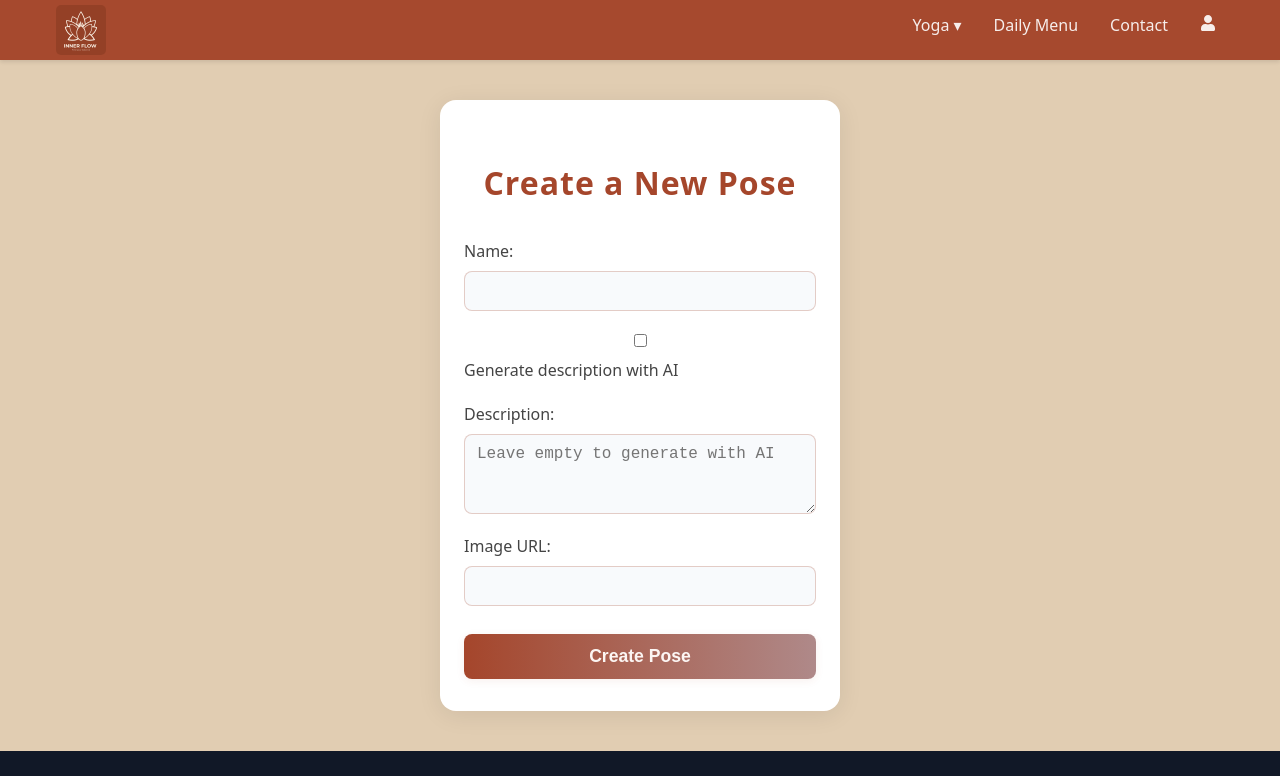
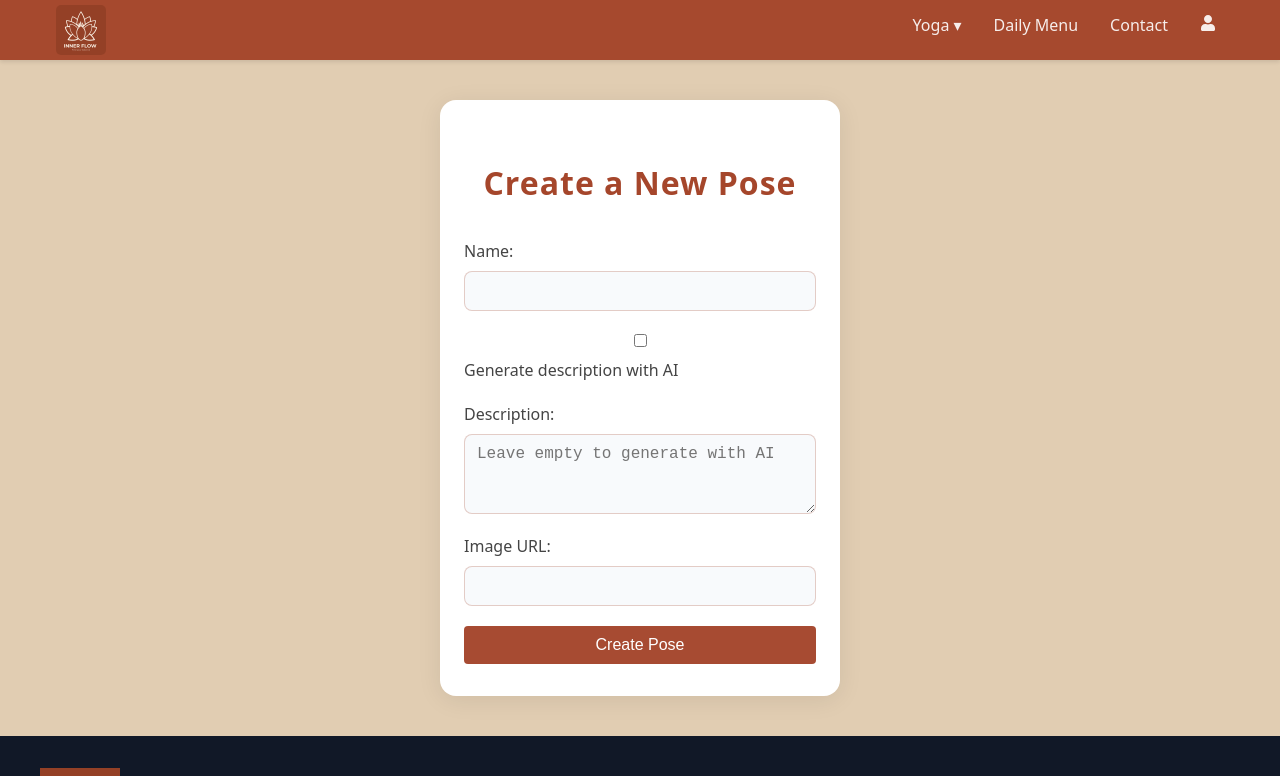
Before and after one commit to IsabelTizon/inner-flow, a React (Vite) app: page /admin/poses/create in a window 1280 px wide. Shown: the top 776 px of the page. Built offline with nearby package versions, Linux system fonts and the light colour scheme.

Commit message:
Refactor pose forms to use Btn component
Replaced standard button elements with the global Btn component in CreatePoseForm and EditPoseForm for consistency in UI. Also made minor code cleanups and added clarifying comments in EditPose and PoseFilter components.

```diff
--- a/src/components/globals/Yoga/PoseFilter.jsx
+++ b/src/components/globals/Yoga/PoseFilter.jsx
@@ -12,7 +12,6 @@ export default function PoseFilter({
 		const value = e.target.value;
 		setSearchTerm(value);
 
-		// Búsqueda en tiempo real (opcional)
 		if (value.trim()) {
 			onFilter(value.trim());
 		} else {
@@ -42,10 +41,8 @@ export default function PoseFilter({
 						isSearching ? styles.searching : ""
 					}`}
 				>
-					{/* Icono de lupa */}
 					<span className={styles.searchIcon}>🔍</span>
 
-					{/* Input de búsqueda */}
 					<input
 						type="text"
 						className={styles.searchInput}
--- a/src/pages/admin/poses/CreatePoseForm.jsx
+++ b/src/pages/admin/poses/CreatePoseForm.jsx
@@ -4,13 +4,16 @@ import { useState } from "react";
 // STYLES
 import styles from "./adminPoseForm.module.css";
 
+// GLOBAL COMPONENTS
+import Btn from "../../../components/globals/Buttons/Btn.jsx";
+
 export default function CreatePoseForm() {
 	const [name, setName] = useState("");
 	const [description, setDescription] = useState("");
+	const [useAIDescription, setUseAIDescription] =
+		useState(false);
 	const [image, setImage] = useState("");
 	const [message, setMessage] = useState("");
-	const [useAIDescription, setUseAIDescription] =
-		useState(false);
 
 	const handleSubmit = async (e) => {
 		e.preventDefault();
@@ -97,9 +100,11 @@ export default function CreatePoseForm() {
 					onChange={(e) => setImage(e.target.value)}
 				/>
 			</label>
-			<button className={styles.button} type="submit">
-				Create Pose
-			</button>
+			<Btn
+				type="submit"
+				text="Create Pose"
+				variant="primary"
+			/>
 			{message && (
 				<p className={styles.message}>{message}</p>
 			)}
--- a/src/pages/admin/poses/EditPose.jsx
+++ b/src/pages/admin/poses/EditPose.jsx
@@ -56,12 +56,13 @@ export default function EditPose() {
 		} catch (err) {
 			console.error("Error searching poses:", err);
 			// filter poses if the endpoint fails
-			const filtered = poses.filter((pose) =>
-				pose.name
-					.toLowerCase()
-					.includes(searchTerm.toLowerCase())
+			const filtered = poses.filter(
+				(pose) =>
+					pose.name
+						.toLowerCase()
+						.includes(searchTerm.toLowerCase()) // searchTerm: convert the search term to lowercase. Includes ej "downward dog".includes("dog") → true
 			);
-			setFilteredPoses(filtered);
+			setFilteredPoses(filtered); // Save the filtered postures in the state.
 		} finally {
 			setLoading(false);
 		}
@@ -73,7 +74,7 @@ export default function EditPose() {
 		setIsSearching(false);
 	};
 
-	// Handle edit pose
+	// Handle edit pose navigate to editPoseForm
 	const handleEditPose = async (poseId) => {
 		console.log("Edit pose with ID:", poseId);
 		navigate(
@@ -133,6 +134,7 @@ export default function EditPose() {
 
 	return (
 		<div className={styles.posesContainer}>
+			{/* Search filter */}
 			<PoseFilter
 				onFilter={handleFilter}
 				onClear={handleClearFilter}
@@ -152,6 +154,7 @@ export default function EditPose() {
 				</div>
 			)}
 
+			{/** Pose cards mapping*/}
 			<div className={styles.posesFlex}>
 				{filteredPoses.map((pose) => (
 					<PoseCard
@@ -165,6 +168,7 @@ export default function EditPose() {
 				))}
 			</div>
 
+			{/** Loading message because no poses are available */}
 			{!loading && filteredPoses.length === 0 && (
 				<div className={styles.posesEmpty}>
 					{isSearching
--- a/src/pages/admin/poses/EditPoseForm.jsx
+++ b/src/pages/admin/poses/EditPoseForm.jsx
@@ -1,6 +1,12 @@
+// REACT HOOKS
 import { useState, useEffect } from "react";
 import { useParams, useNavigate } from "react-router-dom";
+
+// STYLES
 import styles from "./adminPoseForm.module.css";
+
+// GLOBAL COMPONENTS
+import Btn from "../../../components/globals/Buttons/Btn.jsx";
 
 export default function EditPoseForm() {
 	const { id } = useParams();
@@ -8,9 +14,9 @@ export default function EditPoseForm() {
 
 	const [name, setName] = useState("");
 	const [description, setDescription] = useState("");
-	const [image, setImage] = useState("");
 	const [useAIDescription, setUseAIDescription] =
 		useState(false);
+	const [image, setImage] = useState("");
 	const [message, setMessage] = useState("");
 	const [loading, setLoading] = useState(true);
 
@@ -128,9 +134,12 @@ export default function EditPoseForm() {
 					onChange={(e) => setImage(e.target.value)}
 				/>
 			</label>
-			<button className={styles.button} type="submit">
-				Update Pose
-			</button>
+
+			<Btn
+				type="submit"
+				text="Update Pose"
+				variant="primary"
+			/>
 			{message && (
 				<p className={styles.message}>{message}</p>
 			)}
```
